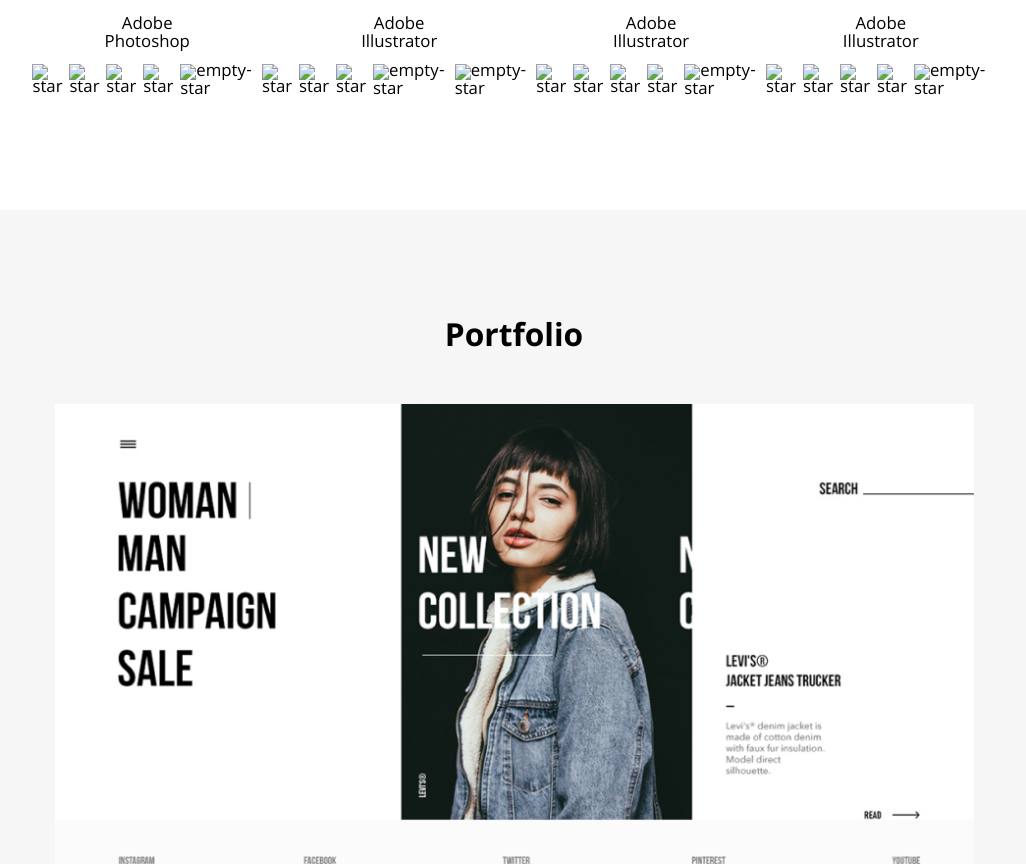
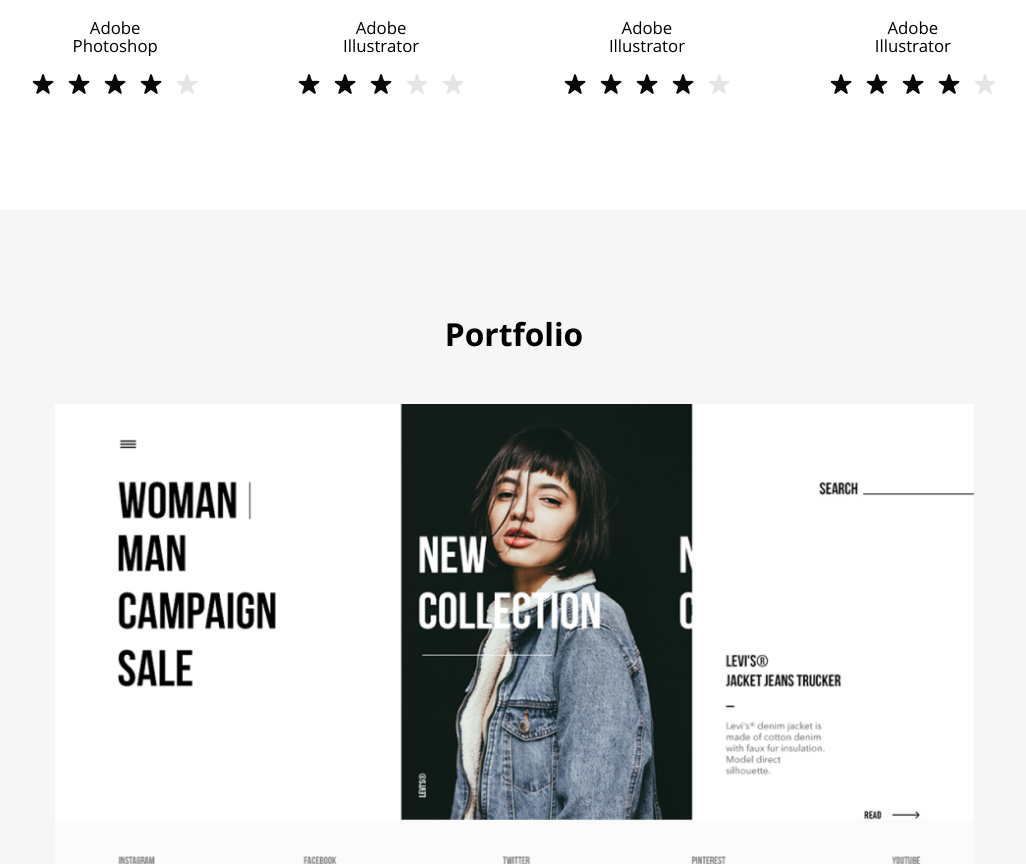
Before and after one commit to Markuvines/simple-portfolio, a plain HTML site: page index.html in a window 1280 px wide. Shown: the part 1597-2461 px from the top of the page, without its empty margins (126-1152 px from the left). Drawn offline with nearby package versions, Linux system fonts and the light colour scheme; the site is published under a folder, as on GitHub Pages, so addresses that start at the root find nothing.

```diff
--- a/fff.js
+++ b/fff.js
@@ -1,6 +1,6 @@
 console.log('ffffd');
 $(document).ready(function() {
-  if ($(window).width()<=375) {
+  if ($(window).width()<=420) {
     $('.owner').prop('src', './img/ownerMin.png');
     $('.aboutMe br').remove()
   }
--- a/index.html
+++ b/index.html
@@ -74,44 +74,44 @@
                     <img class="app_img" src="./img/PS.png" alt="Adobe Photoshop">
                     <p class="app_title">Adobe<br>Photoshop</p>
                     <ul class="af_rate app_rate">
-                        <li><img src="/img/Star.png" alt="star"></li>
-                        <li><img src="/img/Star.png" alt="star"></li>
-                        <li><img src="/img/Star.png" alt="star"></li>
-                        <li><img src="/img/Star.png" alt="star"></li>
-                        <li><img src="/img/Star_empty.png" alt="empty-star"></li>
+                        <li><img src="./img/Star.png" alt="star"></li>
+                        <li><img src="./img/Star.png" alt="star"></li>
+                        <li><img src="./img/Star.png" alt="star"></li>
+                        <li><img src="./img/Star.png" alt="star"></li>
+                        <li><img src="./img/Star_empty.png" alt="empty-star"></li>
                     </ul>
                 </div>
                 <div class="ai app">
                     <img class="app_img" src="./img/AI.png" alt="Adobe Illustrator">
                     <p class="app_title">Adobe<br>Illustrator</p>
                     <ul class="af_rate app_rate">
-                        <li><img src="/img/Star.png" alt="star"></li>
-                        <li><img src="/img/Star.png" alt="star"></li>
-                        <li><img src="/img/Star.png" alt="star"></li>
-                        <li><img src="/img/Star_empty.png" alt="empty-star"></li>
-                        <li><img src="/img/Star_empty.png" alt="empty-star"></li>
+                        <li><img src="./img/Star.png" alt="star"></li>
+                        <li><img src="./img/Star.png" alt="star"></li>
+                        <li><img src="./img/Star.png" alt="star"></li>
+                        <li><img src="./img/Star_empty.png" alt="empty-star"></li>
+                        <li><img src="./img/Star_empty.png" alt="empty-star"></li>
                     </ul>
                 </div>
                 <div class="aa app">
                     <img class="app_img" src="./img/AE.png" alt="Adobe Illustrator">
                     <p class="app_title">Adobe<br>Illustrator</p>
                     <ul class="af_rate app_rate">
-                        <li><img src="/img/Star.png" alt="star"></li>
-                        <li><img src="/img/Star.png" alt="star"></li>
-                        <li><img src="/img/Star.png" alt="star"></li>
-                        <li><img src="/img/Star.png" alt="star"></li>
-                        <li><img src="/img/Star_empty.png" alt="empty-star"></li>
+                        <li><img src="./img/Star.png" alt="star"></li>
+                        <li><img src="./img/Star.png" alt="star"></li>
+                        <li><img src="./img/Star.png" alt="star"></li>
+                        <li><img src="./img/Star.png" alt="star"></li>
+                        <li><img src="./img/Star_empty.png" alt="empty-star"></li>
                     </ul>
                 </div>
                 <div class="figma app">
                     <img class="app_img" src="./img/Figma.png" alt="Adobe Illustrator">
                     <p class="app_title">Adobe<br>Illustrator</p>
                     <ul class="af_rate app_rate">
-                        <li><img src="/img/Star.png" alt="star"></li>
-                        <li><img src="/img/Star.png" alt="star"></li>
-                        <li><img src="/img/Star.png" alt="star"></li>
-                        <li><img src="/img/Star.png" alt="star"></li>
-                        <li><img src="/img/Star_empty.png" alt="empty-star"></li>
+                        <li><img src="./img/Star.png" alt="star"></li>
+                        <li><img src="./img/Star.png" alt="star"></li>
+                        <li><img src="./img/Star.png" alt="star"></li>
+                        <li><img src="./img/Star.png" alt="star"></li>
+                        <li><img src="./img/Star_empty.png" alt="empty-star"></li>
                     </ul>
                 </div>
             </div>
```
